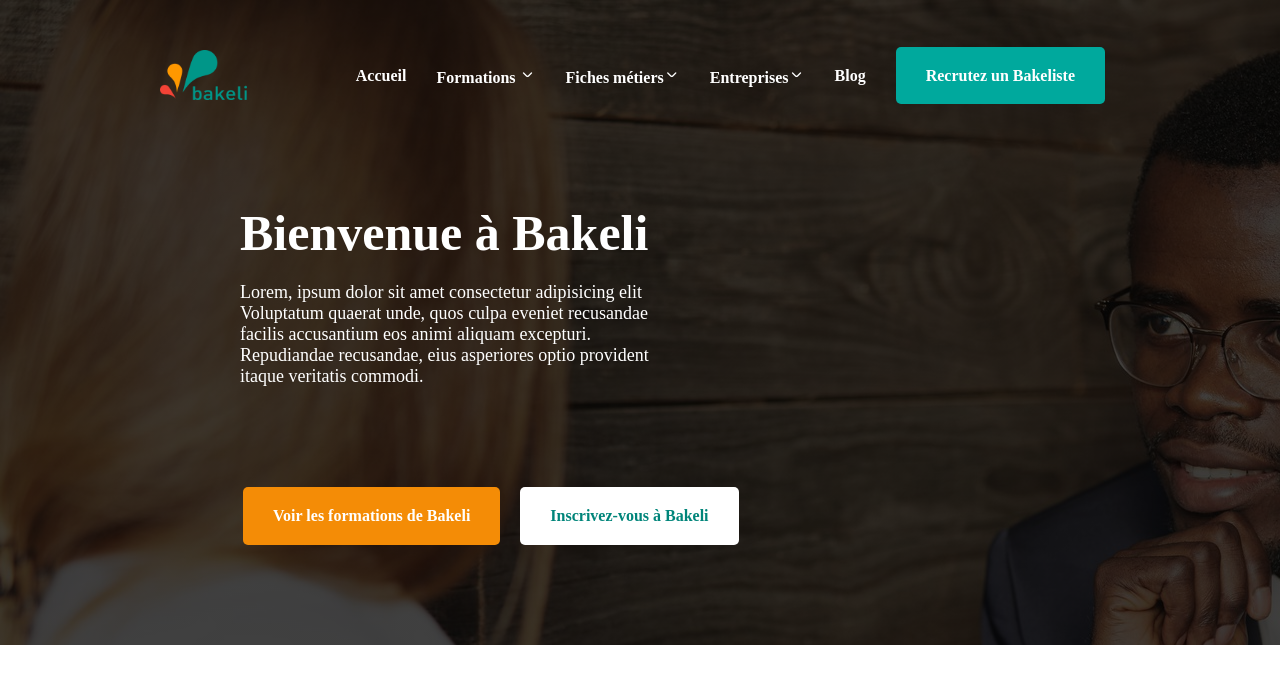
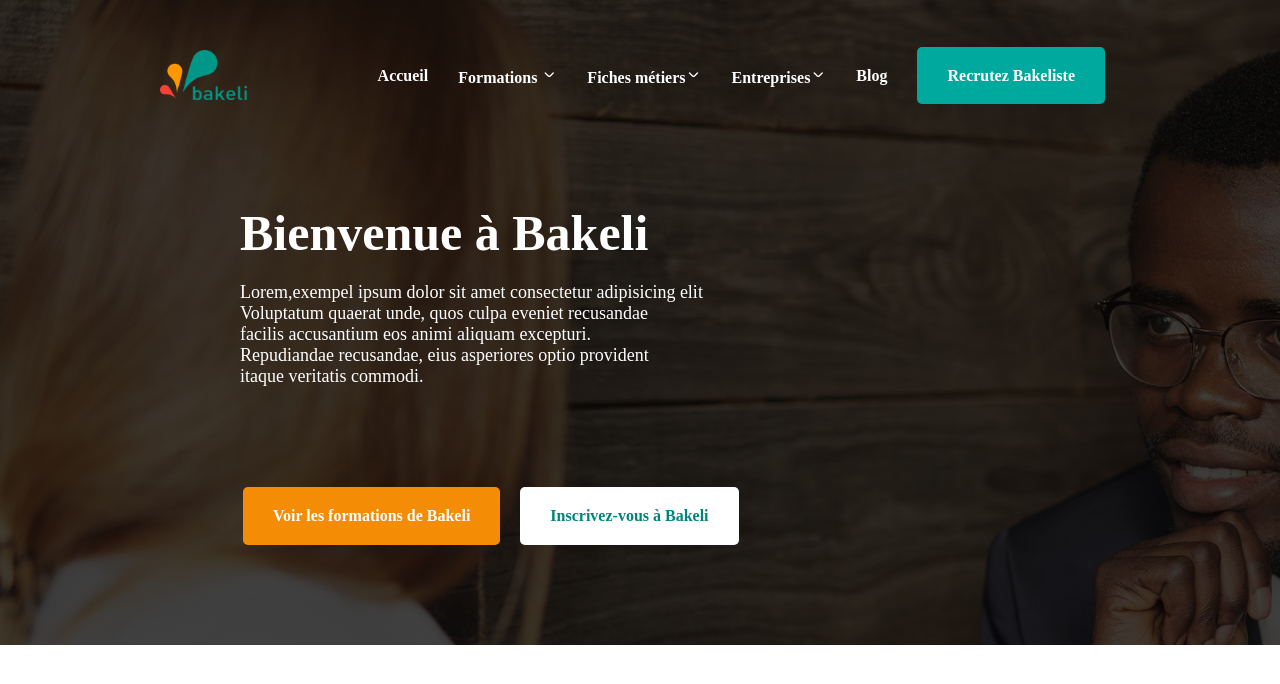
Before and after one commit to rougui1/Site-Bakeli, a plain HTML site: page index.html in a window 1280 px wide. Drawn offline with nearby package versions, Linux system fonts and the light colour scheme.

Commit message:
creation header

```diff
--- a/index.html
+++ b/index.html
@@ -40,7 +40,7 @@
 
                     </li>
                     <li><a href="#">Blog</a></li>
-                    <li><a href="#" class="btn-recrutement">Recrutez un Bakeliste</a></li>
+                    <li><a href="#" class="btn-recrutement">Recrutez Bakeliste</a></li>
                 </ul>
             </nav>
         </header>
@@ -48,7 +48,7 @@
         <section class="Contenue">
             <div class="mot-accueil">
                 <h1>Bienvenue à Bakeli</h1>
-                <p>Lorem, ipsum dolor sit amet consectetur adipisicing elit <br>
+                <p>Lorem,exempel  ipsum dolor sit amet consectetur adipisicing elit <br>
                     Voluptatum quaerat unde, quos culpa eveniet recusandae <br>
                     facilis accusantium eos animi aliquam excepturi. <br>
                     Repudiandae recusandae, eius asperiores optio provident <br>
```
